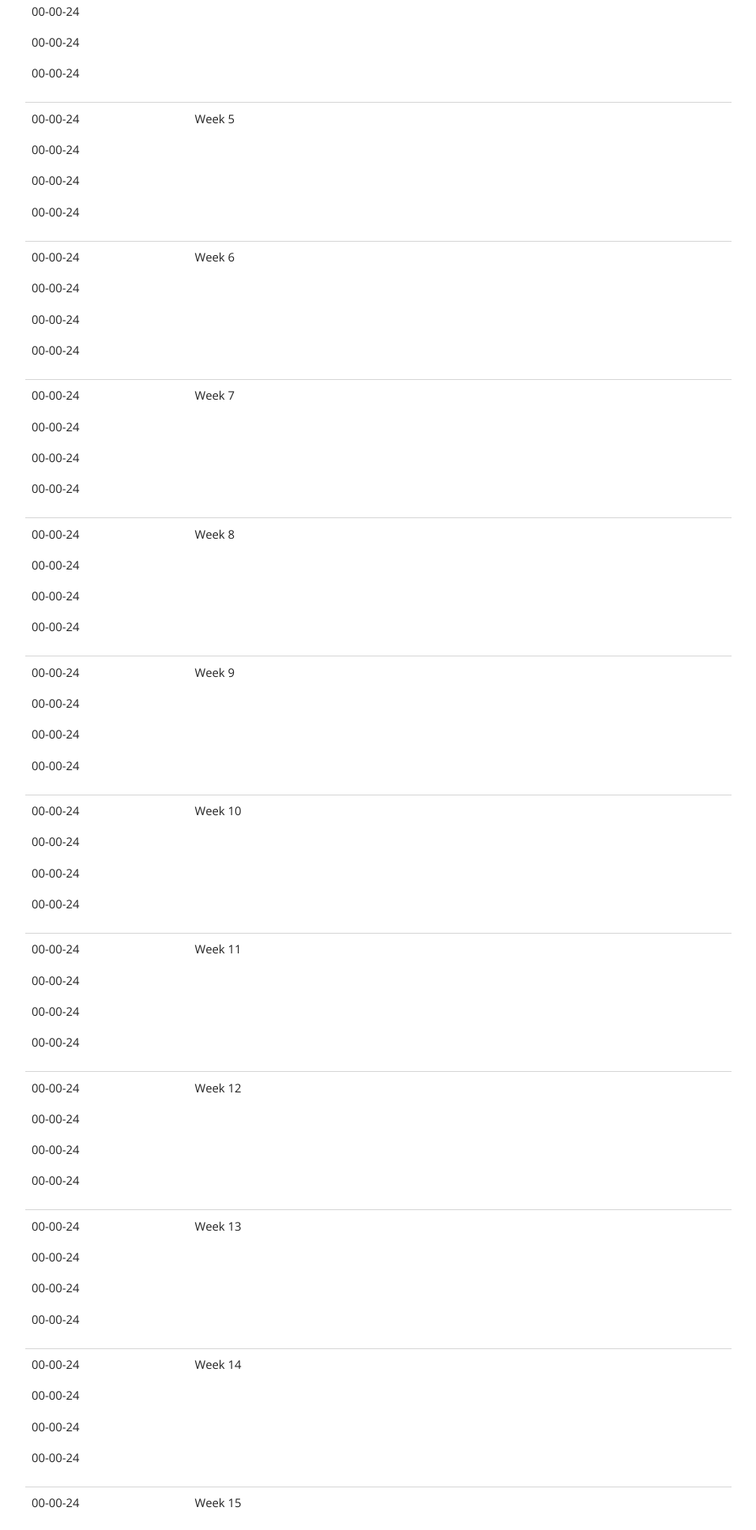
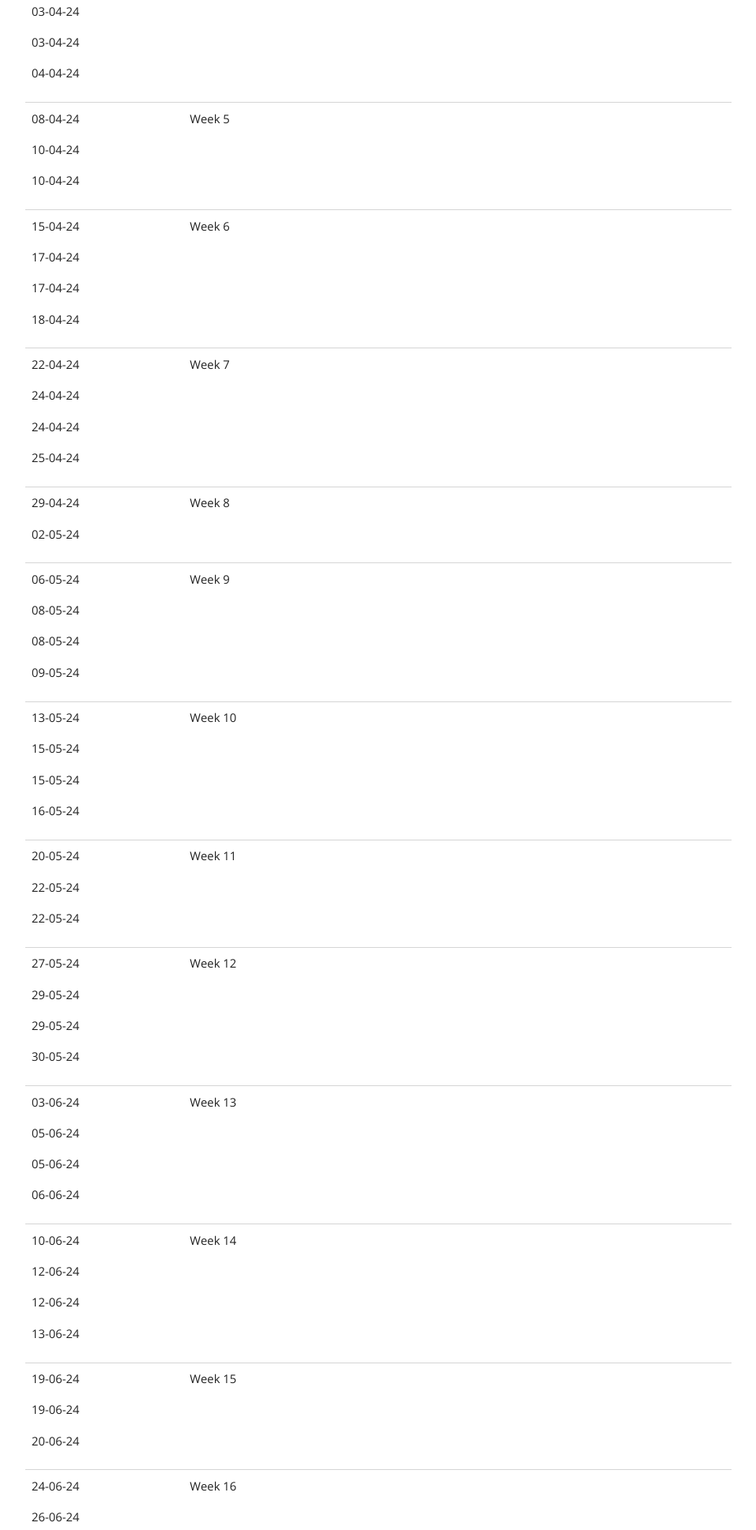
Before and after one commit to Meenadushanthani/MC1020_E23, a plain HTML site: page docs/notes.html in a window 1280 px wide. Shown: the part 863-2800 px from the top of the page at 79% size, without its empty margins (41-998 px from the left). Drawn offline with nearby package versions, Linux system fonts and the light colour scheme.

Commit message:
Add files via upload

```diff
--- a/docs/notes.html
+++ b/docs/notes.html
@@ -173,8 +173,8 @@ ul.task-list li input[type="checkbox"] {
 <colgroup>
 <col style="width: 15%">
 <col style="width: 13%">
-<col style="width: 11%">
-<col style="width: 11%">
+<col style="width: 12%">
+<col style="width: 12%">
 <col style="width: 15%">
 </colgroup>
 <thead>
@@ -188,151 +188,156 @@ ul.task-list li input[type="checkbox"] {
 </thead>
 <tbody>
 <tr class="odd">
-<td style="text-align: left;"><p>00-00-24</p>
-<p>00-00-24</p>
-<p>00-00-24</p>
-<p>00-00-24</p></td>
+<td style="text-align: left;"><p>11-03-24</p>
+<p>13-03-24</p>
+<p>13-03-24</p>
+<p>14-03-24</p></td>
 <td>Week 1</td>
 <td></td>
 <td></td>
 <td></td>
 </tr>
 <tr class="even">
-<td style="text-align: left;"><p>00-00-24</p>
-<p>00-00-24</p>
-<p>00-00-24</p>
-<p>00-00-24</p></td>
+<td style="text-align: left;"><p>18-03-24</p>
+<p>20-03-24</p>
+<p>20-03-24</p>
+<p>21-03-24</p></td>
 <td>Week 2</td>
 <td></td>
 <td></td>
 <td></td>
 </tr>
 <tr class="odd">
-<td style="text-align: left;"><p>00-00-24</p>
-<p>00-00-24</p>
-<p>00-00-24</p>
-<p>00-00-24</p></td>
+<td style="text-align: left;"><p>25-03-24</p>
+<p>27-03-24</p>
+<p>27-03-24</p>
+<p>28-03-24</p></td>
 <td>Week 3</td>
 <td></td>
 <td></td>
 <td></td>
 </tr>
 <tr class="even">
-<td style="text-align: left;"><p>00-00-24</p>
-<p>00-00-24</p>
-<p>00-00-24</p>
-<p>00-00-24</p></td>
+<td style="text-align: left;"><p>01-04-24</p>
+<p>03-04-24</p>
+<p>03-04-24</p>
+<p>04-04-24</p></td>
 <td>Week 4</td>
 <td></td>
 <td></td>
 <td></td>
 </tr>
 <tr class="odd">
-<td style="text-align: left;"><p>00-00-24</p>
-<p>00-00-24</p>
-<p>00-00-24</p>
-<p>00-00-24</p></td>
+<td style="text-align: left;"><p>08-04-24</p>
+<p>10-04-24</p>
+<p>10-04-24</p></td>
 <td>Week 5</td>
 <td></td>
 <td></td>
 <td></td>
 </tr>
 <tr class="even">
-<td style="text-align: left;"><p>00-00-24</p>
-<p>00-00-24</p>
-<p>00-00-24</p>
-<p>00-00-24</p></td>
+<td style="text-align: left;"><p>15-04-24</p>
+<p>17-04-24</p>
+<p>17-04-24</p>
+<p>18-04-24</p></td>
 <td>Week 6</td>
 <td></td>
 <td></td>
 <td></td>
 </tr>
 <tr class="odd">
-<td style="text-align: left;"><p>00-00-24</p>
-<p>00-00-24</p>
-<p>00-00-24</p>
-<p>00-00-24</p></td>
+<td style="text-align: left;"><p>22-04-24</p>
+<p>24-04-24</p>
+<p>24-04-24</p>
+<p>25-04-24</p></td>
 <td>Week 7</td>
 <td></td>
 <td></td>
 <td></td>
 </tr>
 <tr class="even">
-<td style="text-align: left;"><p>00-00-24</p>
-<p>00-00-24</p>
-<p>00-00-24</p>
-<p>00-00-24</p></td>
+<td style="text-align: left;"><p>29-04-24</p>
+<p>02-05-24</p></td>
 <td>Week 8</td>
 <td></td>
 <td></td>
 <td></td>
 </tr>
 <tr class="odd">
-<td style="text-align: left;"><p>00-00-24</p>
-<p>00-00-24</p>
-<p>00-00-24</p>
-<p>00-00-24</p></td>
+<td style="text-align: left;"><p>06-05-24</p>
+<p>08-05-24</p>
+<p>08-05-24</p>
+<p>09-05-24</p></td>
 <td>Week 9</td>
 <td></td>
 <td></td>
 <td></td>
 </tr>
 <tr class="even">
-<td style="text-align: left;"><p>00-00-24</p>
-<p>00-00-24</p>
-<p>00-00-24</p>
-<p>00-00-24</p></td>
+<td style="text-align: left;"><p>13-05-24</p>
+<p>15-05-24</p>
+<p>15-05-24</p>
+<p>16-05-24</p></td>
 <td>Week 10</td>
 <td></td>
 <td></td>
 <td></td>
 </tr>
 <tr class="odd">
-<td style="text-align: left;"><p>00-00-24</p>
-<p>00-00-24</p>
-<p>00-00-24</p>
-<p>00-00-24</p></td>
+<td style="text-align: left;"><p>20-05-24</p>
+<p>22-05-24</p>
+<p>22-05-24</p></td>
 <td>Week 11</td>
 <td></td>
 <td></td>
 <td></td>
 </tr>
 <tr class="even">
-<td style="text-align: left;"><p>00-00-24</p>
-<p>00-00-24</p>
-<p>00-00-24</p>
-<p>00-00-24</p></td>
+<td style="text-align: left;"><p>27-05-24</p>
+<p>29-05-24</p>
+<p>29-05-24</p>
+<p>30-05-24</p></td>
 <td>Week 12</td>
 <td></td>
 <td></td>
 <td></td>
 </tr>
 <tr class="odd">
-<td style="text-align: left;"><p>00-00-24</p>
-<p>00-00-24</p>
-<p>00-00-24</p>
-<p>00-00-24</p></td>
+<td style="text-align: left;"><p>03-06-24</p>
+<p>05-06-24</p>
+<p>05-06-24</p>
+<p>06-06-24</p></td>
 <td>Week 13</td>
 <td></td>
 <td></td>
 <td></td>
 </tr>
 <tr class="even">
-<td style="text-align: left;"><p>00-00-24</p>
-<p>00-00-24</p>
-<p>00-00-24</p>
-<p>00-00-24</p></td>
+<td style="text-align: left;"><p>10-06-24</p>
+<p>12-06-24</p>
+<p>12-06-24</p>
+<p>13-06-24</p></td>
 <td>Week 14</td>
 <td></td>
 <td></td>
 <td></td>
 </tr>
 <tr class="odd">
-<td style="text-align: left;"><p>00-00-24</p>
-<p>00-00-24</p>
-<p>00-00-24</p>
-<p>00-00-24</p></td>
+<td style="text-align: left;"><p>19-06-24</p>
+<p>19-06-24</p>
+<p>20-06-24</p></td>
 <td>Week 15</td>
+<td></td>
+<td></td>
+<td></td>
+</tr>
+<tr class="even">
+<td style="text-align: left;"><p>24-06-24</p>
+<p>26-06-24</p>
+<p>26-06-24</p>
+<p>27-06-24</p></td>
+<td>Week 16</td>
 <td></td>
 <td></td>
 <td></td>
--- a/docs/search.json
+++ b/docs/search.json
@@ -32,14 +32,14 @@
     "href": "notes.html",
     "title": "Lecture notes",
     "section": "",
-    "text": "Date\nWeek\nTopic\nNotes\nLecturer\n\n\n\n\n00-00-24\n00-00-24\n00-00-24\n00-00-24\nWeek 1\n\n\n\n\n\n00-00-24\n00-00-24\n00-00-24\n00-00-24\nWeek 2\n\n\n\n\n\n00-00-24\n00-00-24\n00-00-24\n00-00-24\nWeek 3\n\n\n\n\n\n00-00-24\n00-00-24\n00-00-24\n00-00-24\nWeek 4\n\n\n\n\n\n00-00-24\n00-00-24\n00-00-24\n00-00-24\nWeek 5\n\n\n\n\n\n00-00-24\n00-00-24\n00-00-24\n00-00-24\nWeek 6\n\n\n\n\n\n00-00-24\n00-00-24\n00-00-24\n00-00-24\nWeek 7\n\n\n\n\n\n00-00-24\n00-00-24\n00-00-24\n00-00-24\nWeek 8\n\n\n\n\n\n00-00-24\n00-00-24\n00-00-24\n00-00-24\nWeek 9\n\n\n\n\n\n00-00-24\n00-00-24\n00-00-24\n00-00-24\nWeek 10\n\n\n\n\n\n00-00-24\n00-00-24\n00-00-24\n00-00-24\nWeek 11\n\n\n\n\n\n00-00-24\n00-00-24\n00-00-24\n00-00-24\nWeek 12\n\n\n\n\n\n00-00-24\n00-00-24\n00-00-24\n00-00-24\nWeek 13\n\n\n\n\n\n00-00-24\n00-00-24\n00-00-24\n00-00-24\nWeek 14\n\n\n\n\n\n00-00-24\n00-00-24\n00-00-24\n00-00-24\nWeek 15"
+    "text": "Date\nWeek\nTopic\nNotes\nLecturer\n\n\n\n\n11-03-24\n13-03-24\n13-03-24\n14-03-24\nWeek 1\n\n\n\n\n\n18-03-24\n20-03-24\n20-03-24\n21-03-24\nWeek 2\n\n\n\n\n\n25-03-24\n27-03-24\n27-03-24\n28-03-24\nWeek 3\n\n\n\n\n\n01-04-24\n03-04-24\n03-04-24\n04-04-24\nWeek 4\n\n\n\n\n\n08-04-24\n10-04-24\n10-04-24\nWeek 5\n\n\n\n\n\n15-04-24\n17-04-24\n17-04-24\n18-04-24\nWeek 6\n\n\n\n\n\n22-04-24\n24-04-24\n24-04-24\n25-04-24\nWeek 7\n\n\n\n\n\n29-04-24\n02-05-24\nWeek 8\n\n\n\n\n\n06-05-24\n08-05-24\n08-05-24\n09-05-24\nWeek 9\n\n\n\n\n\n13-05-24\n15-05-24\n15-05-24\n16-05-24\nWeek 10\n\n\n\n\n\n20-05-24\n22-05-24\n22-05-24\nWeek 11\n\n\n\n\n\n27-05-24\n29-05-24\n29-05-24\n30-05-24\nWeek 12\n\n\n\n\n\n03-06-24\n05-06-24\n05-06-24\n06-06-24\nWeek 13\n\n\n\n\n\n10-06-24\n12-06-24\n12-06-24\n13-06-24\nWeek 14\n\n\n\n\n\n19-06-24\n19-06-24\n20-06-24\nWeek 15\n\n\n\n\n\n24-06-24\n26-06-24\n26-06-24\n27-06-24\nWeek 16"
   },
   {
     "objectID": "notes.html#course-schedule-tentative",
     "href": "notes.html#course-schedule-tentative",
     "title": "Lecture notes",
     "section": "",
-    "text": "Date\nWeek\nTopic\nNotes\nLecturer\n\n\n\n\n00-00-24\n00-00-24\n00-00-24\n00-00-24\nWeek 1\n\n\n\n\n\n00-00-24\n00-00-24\n00-00-24\n00-00-24\nWeek 2\n\n\n\n\n\n00-00-24\n00-00-24\n00-00-24\n00-00-24\nWeek 3\n\n\n\n\n\n00-00-24\n00-00-24\n00-00-24\n00-00-24\nWeek 4\n\n\n\n\n\n00-00-24\n00-00-24\n00-00-24\n00-00-24\nWeek 5\n\n\n\n\n\n00-00-24\n00-00-24\n00-00-24\n00-00-24\nWeek 6\n\n\n\n\n\n00-00-24\n00-00-24\n00-00-24\n00-00-24\nWeek 7\n\n\n\n\n\n00-00-24\n00-00-24\n00-00-24\n00-00-24\nWeek 8\n\n\n\n\n\n00-00-24\n00-00-24\n00-00-24\n00-00-24\nWeek 9\n\n\n\n\n\n00-00-24\n00-00-24\n00-00-24\n00-00-24\nWeek 10\n\n\n\n\n\n00-00-24\n00-00-24\n00-00-24\n00-00-24\nWeek 11\n\n\n\n\n\n00-00-24\n00-00-24\n00-00-24\n00-00-24\nWeek 12\n\n\n\n\n\n00-00-24\n00-00-24\n00-00-24\n00-00-24\nWeek 13\n\n\n\n\n\n00-00-24\n00-00-24\n00-00-24\n00-00-24\nWeek 14\n\n\n\n\n\n00-00-24\n00-00-24\n00-00-24\n00-00-24\nWeek 15"
+    "text": "Date\nWeek\nTopic\nNotes\nLecturer\n\n\n\n\n11-03-24\n13-03-24\n13-03-24\n14-03-24\nWeek 1\n\n\n\n\n\n18-03-24\n20-03-24\n20-03-24\n21-03-24\nWeek 2\n\n\n\n\n\n25-03-24\n27-03-24\n27-03-24\n28-03-24\nWeek 3\n\n\n\n\n\n01-04-24\n03-04-24\n03-04-24\n04-04-24\nWeek 4\n\n\n\n\n\n08-04-24\n10-04-24\n10-04-24\nWeek 5\n\n\n\n\n\n15-04-24\n17-04-24\n17-04-24\n18-04-24\nWeek 6\n\n\n\n\n\n22-04-24\n24-04-24\n24-04-24\n25-04-24\nWeek 7\n\n\n\n\n\n29-04-24\n02-05-24\nWeek 8\n\n\n\n\n\n06-05-24\n08-05-24\n08-05-24\n09-05-24\nWeek 9\n\n\n\n\n\n13-05-24\n15-05-24\n15-05-24\n16-05-24\nWeek 10\n\n\n\n\n\n20-05-24\n22-05-24\n22-05-24\nWeek 11\n\n\n\n\n\n27-05-24\n29-05-24\n29-05-24\n30-05-24\nWeek 12\n\n\n\n\n\n03-06-24\n05-06-24\n05-06-24\n06-06-24\nWeek 13\n\n\n\n\n\n10-06-24\n12-06-24\n12-06-24\n13-06-24\nWeek 14\n\n\n\n\n\n19-06-24\n19-06-24\n20-06-24\nWeek 15\n\n\n\n\n\n24-06-24\n26-06-24\n26-06-24\n27-06-24\nWeek 16"
   },
   {
     "objectID": "index.html",
@@ -137,6 +137,6 @@
     "href": "Past_exam.html#end-examination-papers",
     "title": "Past exam papers",
     "section": "End examination papers",
-    "text": "End examination papers\n\n\n\n\n\n\n\nYear\nPast exam paper\n\n\n\n\n2023\n\n\n\n2022\n\n\n\n2021"
+    "text": "End examination papers\n\n\n\nYear\nPast exam paper\n\n\n\n\n2023\nJuly 2023\n\n\n2022\nSeptember 2022\n\n\n2021\nMarch 2022"
   }
 ]
```
Also changed, not shown: docs/Past_exam.html (+3 -7 lines), docs/timetable.html (+5 -0 lines).
